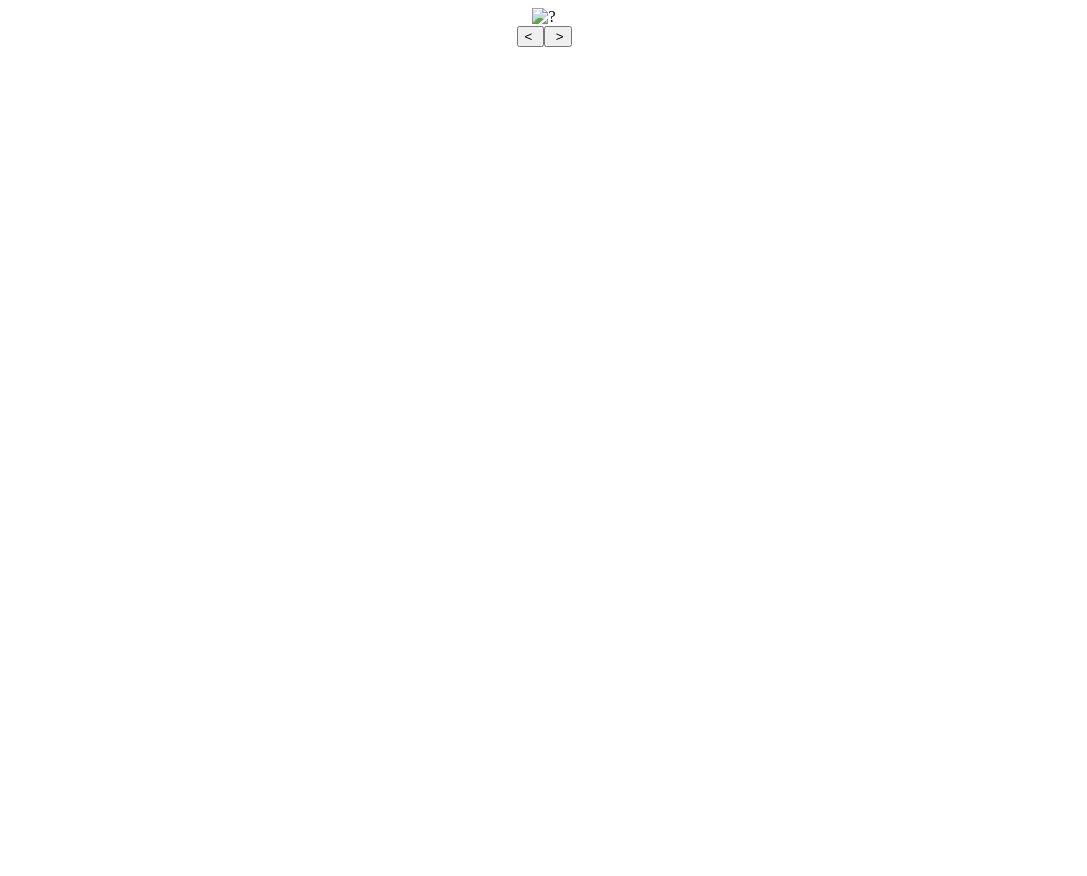
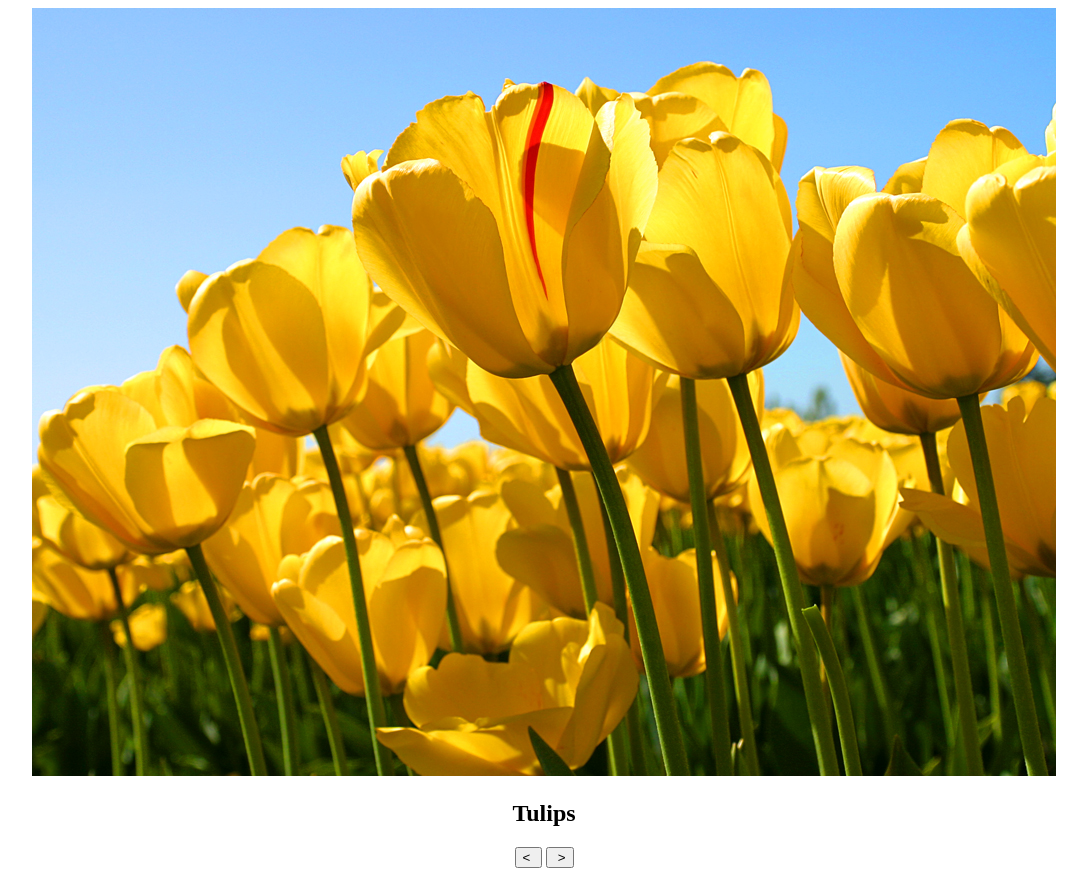
Before and after one commit to pm771/SimpleSlideShow, a plain HTML site: page index.html in a window 1280 px wide. Shown: the whole page, without its empty margins (96-1183 px from the left). Before the commit the page ends 800 px from the top, so only its background shows below. Drawn offline with Linux system fonts and the light colour scheme.

Commit message:
First working version

```diff
--- a/index.html
+++ b/index.html
@@ -1,22 +1,22 @@
 <!DOCTYPE html>
 <html>
 <head>
-<meta charset="ISO-8859-1">
+<meta charset="UTF-8">
 <title>Simple Slide Show</title>
 
 </head>
 <body>
-	<div id="Main" style="text-align: center; border: thin;">
-		<div id="Single Image" style="text-align: center; border: thin;"">
-		<img src="?" alt="?" id="imageBox" ></img>
-		<label id="caption"></label>
+	<div id="main" style="text-align: center;">
+		<div id="image" style="text-align: center; border: thin;">
+			<img src="images/blank1x1.jpg" alt="" title="" id="image_box" width="width" height="height"/><br/>
+			<h2 id="caption"></h2>
 		</div>
 		<span style="height: 4em;">
-			<button type="button" id="left">&lt;&nbsp;</buttonl>
+			<button type="button" id="left">&lt;&nbsp;</button>
 
 			<button type="button" id="right">&nbsp;&gt;</button>
 		</span>
 	</div>
-	<script type="text/javascript" src = "..\src\SimpleSS.js"></script>
+	<script type="text/javascript" src = "src/SimpleSS.js"></script>
 </body>
 </html>
--- a/src/SimpleSS.js
+++ b/src/SimpleSS.js
@@ -14,35 +14,38 @@ var images = [
                "Tulips.jpg"
              ]
 
-window.onoload = function() {
-	var imageElement = document.getElementById("Single Image")
-	var captionElement = document.getElementById("caption")
+//window.onoload = function() {
 
-	var imageNo = Math.random()*images.length;
+	var imageElement = document.getElementById("image_box");
+	var captionElement = document.getElementById("caption");
+
+	var imageNo = Math.floor(Math.random()*images.length);
 	displayImage();
 
-	document.getElementById("left").addEventListener("click", moveLeft, useCapture);
-	document.getElementById("right").addEventListener("click", moveRight, useCapture);
+	document.getElementById("left").addEventListener("click", moveLeft);
+	document.getElementById("right").addEventListener("click", moveRight);
 
 	function moveLeft() {
 		// decrement image no
-
+		 imageNo = (imageNo - 1 + images.length) % images.length;
 
 		displayImage();
 	}
 
 	function moveRight() {
 		// increment image no
+		imageNo = (imageNo + 1) % images.length;
 
-		displayimage();
+		displayImage();
 	}
 
 	function displayImage() {
 		var imageFile = images[imageNo];
 		var imageName = imageFile.split(".")[0];
 
-		imageElement.src = "../images/" + imageName;
+		imageElement.src = "images/" + imageFile;
 		imageElement.alt = imageName;
+		imageElement.title=imageFile;
 		captionElement.innerHTML = imageName;
 	}
-}
+//}
```
Also changed, not shown: images/blank1x1.jpg (added), 1 other file.
